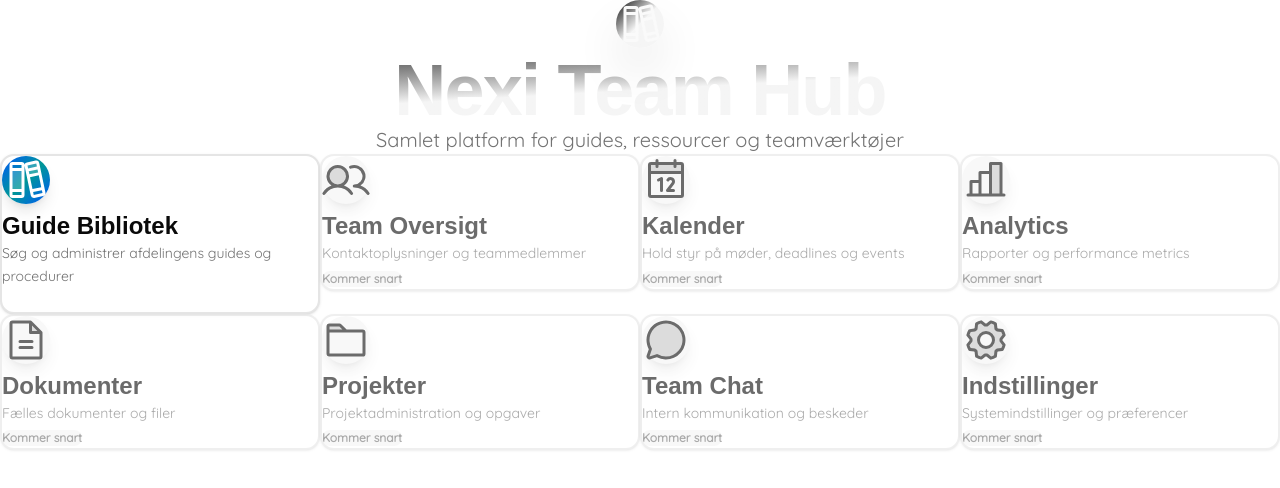
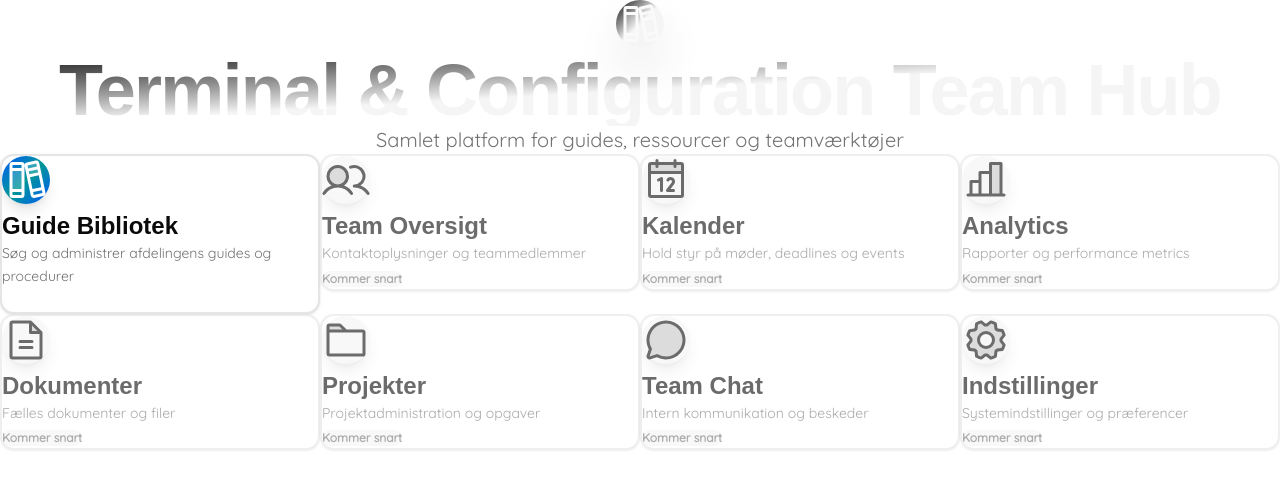
Before and after one commit to nexi-intra/tcd-hub, a React (Vite) app: page / in a window 1280 px wide. Shown: the top 488 px of the page. Built offline with nearby package versions, Linux system fonts and the light colour scheme.

Commit message:
Generated by Spark: Der skal stå "Terminal & Configuration Team Hub"

```diff
--- a/src/views/Hub.tsx
+++ b/src/views/Hub.tsx
@@ -139,7 +139,7 @@
             initial={{ opacity: 0, y: 20 }}
             animate={{ opacity: 1, y: 0 }}
             transition={{ delay: 0.3, duration: 0.6 }}
-          >Nexi Team Hub</motion.h1>
+          >Terminal & Configuration Team Hub</motion.h1>
 
           <motion.p
             className="text-lg sm:text-xl text-muted-foreground max-w-2xl mx-auto"
```
